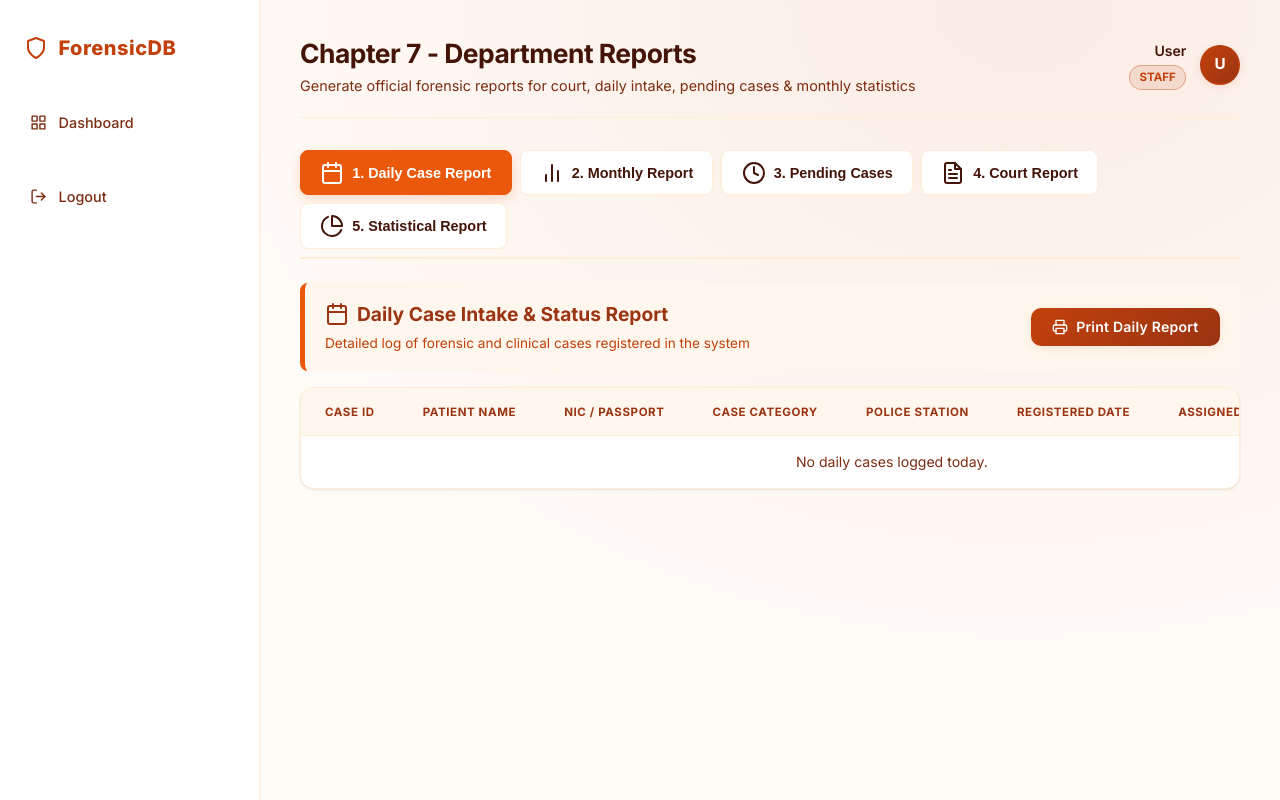
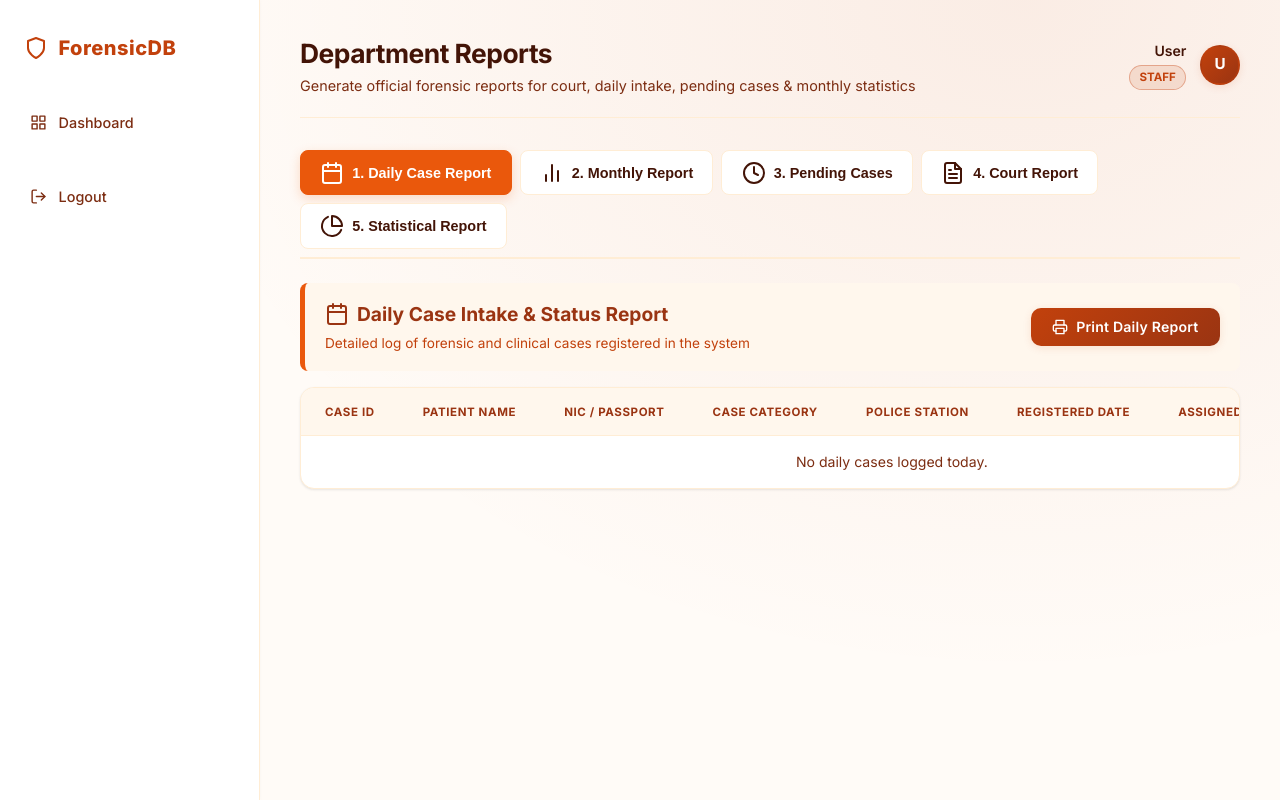
Before and after one commit to senara06/Forensic-Medical-Department-Data-Base-System, a Flask app: template app/templates/reports.html in a window 1280 px wide. Run offline with Flask 3, Linux system fonts and the light colour scheme; the template is opened without the code that fills it, so the values that code supplies are empty.

Commit message:
Remove Chapter 7 from header title on reports page

```diff
--- a/app/templates/reports.html
+++ b/app/templates/reports.html
@@ -3,7 +3,7 @@
 <head>
     <meta charset="UTF-8">
     <meta name="viewport" content="width=device-width, initial-scale=1.0">
-    <title>Chapter 7 - Forensic Reports & Analytics</title>
+    <title>Department Reports & Analytics</title>
     <link href="https://fonts.googleapis.com/css2?family=Inter:wght@400;500;600;700&display=swap" rel="stylesheet">
     <script src="https://unpkg.com/feather-icons"></script>
     <link rel="stylesheet" href="{{ url_for('static', filename='css/styles.css') }}">
@@ -130,7 +130,7 @@
     <main class="main-content">
         <header class="header">
             <div>
-                <h1>Chapter 7 - Department Reports</h1>
+                <h1>Department Reports</h1>
                 <p style="margin: 0; color: #7c2d12; font-size: 0.9rem;">Generate official forensic reports for court, daily intake, pending cases & monthly statistics</p>
             </div>
             <div class="user-profile">
```
